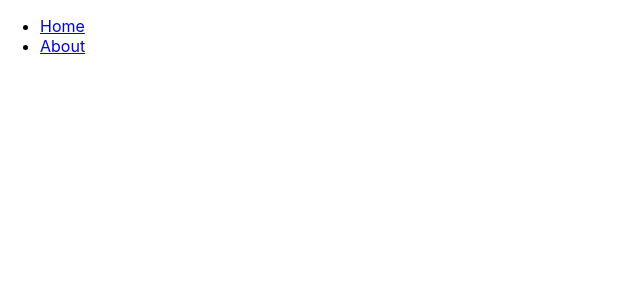
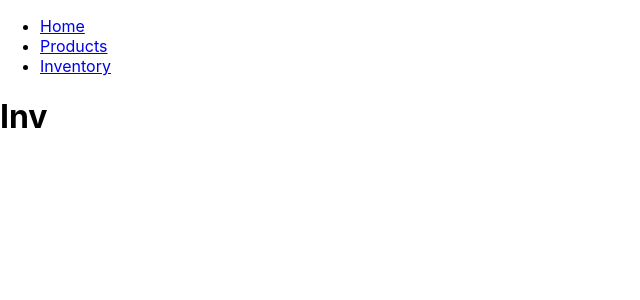
Before and after one commit to CNA-25/admin-frontend, a React (Create React App) app: page /inventory in a window 1280 px wide. Before the commit this address had no page. Shown: the top 300 px of the page, without its empty margins (0-640 px from the left). Built offline with nearby package versions, Linux system fonts and the light colour scheme.

Commit message:
renamed navbar and moved to components/common

```diff
--- a/src/App.js
+++ b/src/App.js
@@ -6,9 +6,10 @@ import {
     Route,
 } from "react-router-dom";
 import Home from "./pages/Home";
-import About from "./pages/Products";
-import Navbar from "./navbar";
+import Products from "./pages/Products";
+import Navbar from "./components/common/NavBar";
 import Login from "./pages/Login";
+import Inventory from "./pages/Inventory";
 
 
 function App() {
@@ -17,8 +18,9 @@ function App() {
             <Navbar />
             <Routes>
                 <Route exact path="/" element={<Home />} />
-                <Route path="/products" element={<About />} />
+                <Route path="/products" element={<Products />} />
                 <Route path="/login" element={<Login/>} />
+                <Route path="/inventory" element={<Inventory/>} />
             </Routes>
         </Router>
     );
--- a/src/navbar.js
+++ b/src/components/common/NavBar.jsx
@@ -7,7 +7,8 @@ const Navbar = () => {
         <nav>
             <ul>
                 <li><Link to="/">Home</Link></li>
-                <li><Link to="/products">About</Link></li>
+                <li><Link to="/products">Products</Link></li>
+                <li><Link to="/inventory">Inventory</Link></li>
             </ul>
         </nav>
     );
--- /dev/null
+++ b/src/pages/Inventory.jsx
@@ -0,0 +1,16 @@
+// Inventory page
+import React from "react";
+
+const Inventory = () => {
+
+    return (
+        <div>
+            <div id="title-container">
+                <h1>Inv</h1>
+
+            </div>
+        </div>
+    );
+};
+
+export default Inventory;
```
